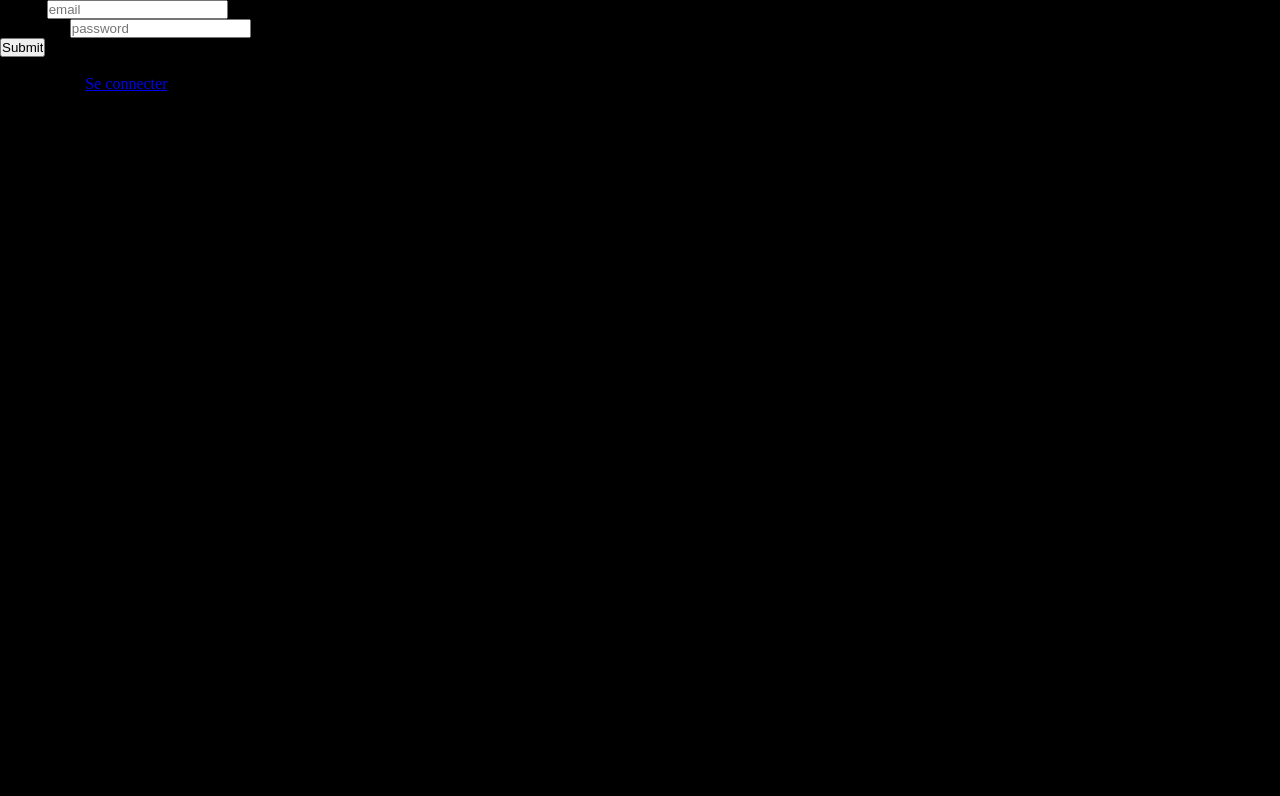
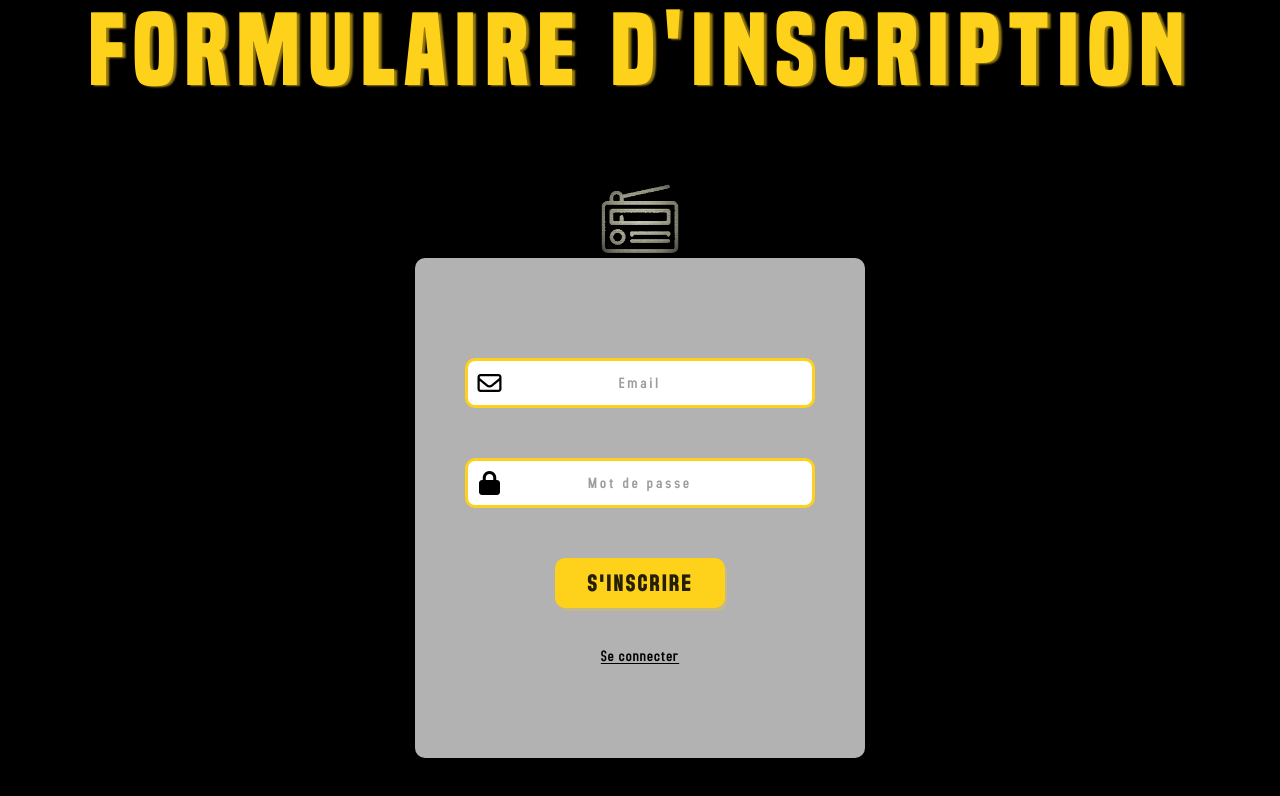
Before and after one commit to Pakibenji/soundspectrum, a React (Create React App) app in the folder soundspectrumfront/: page /signup in a window 1280 px wide. Shown: the top 796 px of the page. Built offline with nearby package versions, Linux system fonts and the light colour scheme.

Commit message:
style signup version 2

```diff
--- a/soundspectrumfront/src/components/Signup.js
+++ b/soundspectrumfront/src/components/Signup.js
@@ -1,5 +1,5 @@
 import { useRef } from "react";
-
+import logo from "../assets/img/spectrum.gif";
 import { NavLink, useNavigate } from "react-router-dom";
 const Signup = ({ setCurrUser }) => {
   const navigate = useNavigate();
@@ -41,17 +41,45 @@ const Signup = ({ setCurrUser }) => {
     <>
 
       <form ref={formRef} onSubmit={handleSubmit}>
-        Email: <input type="email" name="email" placeholder="email" />
-        <br />
-        Password:{" "}
-        <input type="password" name="password" placeholder="password" />
-        <br />
-        <input type="submit" value="Submit" />
+      <section className="title-form">
+        <h1>Formulaire d'inscription</h1>
+        <div className="form-container">
+          <div className="logo">
+            <img src={logo} alt="logo sound spectrum" />
+          </div>
+          <div className="form-card">
+            <form ref={formRef} onSubmit={handleSubmit}>
+              <div className="email-container">
+                <input
+                  className="input-mail"
+                  type="email"
+                  name="email"
+                  placeholder="Email"
+                />
+                <i class="fa-regular fa-envelope" id="email"></i>
+              </div>
+              <div className="password-container">
+                <input
+                  className="input-password"
+                  type="password"
+                  name="password"
+                  placeholder="Mot de passe"
+                />
+                <i class="fa-solid fa-lock" id="lock"></i>
+              </div>
+              <button className="button-form" type="submit">
+                s'inscrire
+              </button>
+            </form>
+            <div className="navlink-container">
+              <NavLink className="inscription" to="/login">
+                <p>Se connecter</p>
+              </NavLink>
+            </div>
+          </div>
+        </div>
+      </section>
       </form>
-      <br />
-      <div>
-        Déja inscrit? <NavLink to="/login">Se connecter</NavLink>{" "}
-      </div>
 
     </>
   );
```
